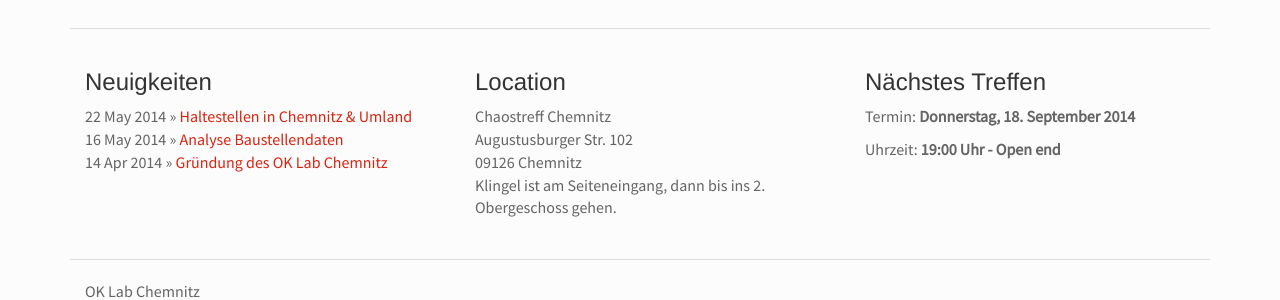
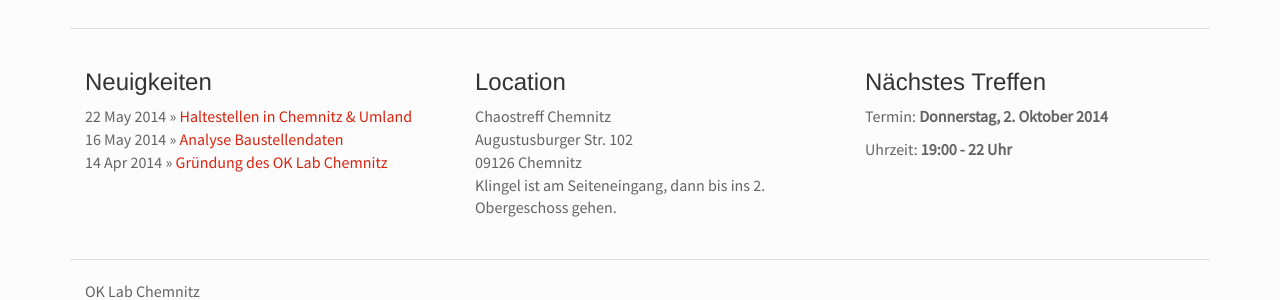
Before and after one commit to CodeforChemnitz/codeforchemnitz.github.io, a Jekyll site: the page built from index.html, in a window 1280 px wide and 979 px high. Shown: the part 666-966 px from the top of the window. Built offline with Jekyll 4.4.1, drawn with Linux system fonts in a browser that asks for light colours; Markdown is read by kramdown in place of the engine named in the settings.

Commit message:
Update treffen.yml

```diff
--- a/_data/treffen.yml
+++ b/_data/treffen.yml
@@ -1,6 +1,6 @@
 # comment day to have a "unknown event date" message
 day: Donnerstag
-day-nr: 18
-month: September 2014
-time: 19:00 Uhr - Open end
+day-nr: 02
+month: Oktober 2014
+time: 19:00 - 22 Uhr
 #location: Altes Heizhaus im Innenhof der TU Chemnitz, Str. der Nationen 62
```
